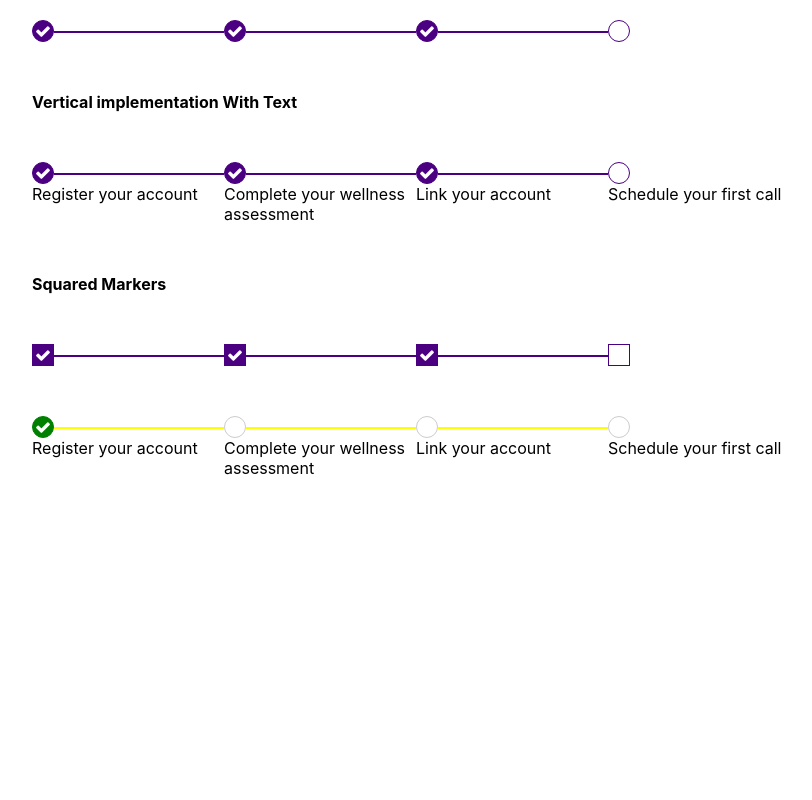
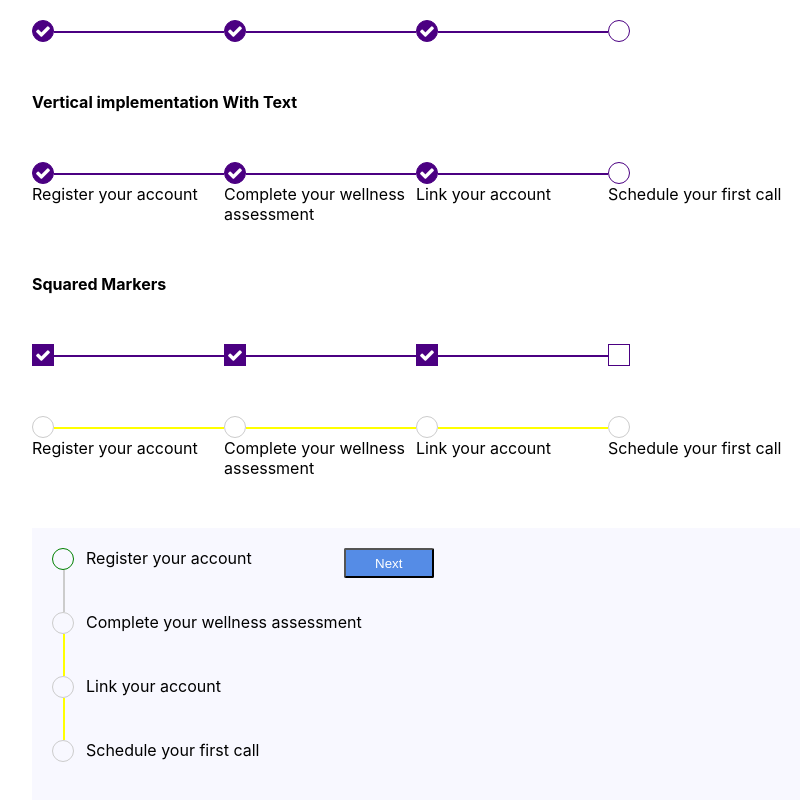
Before and after one commit to rahulsha05x/progress-stepper, a React (Create React App) app: page / in a window 1280 px wide. Shown: the part 444-1244 px from the top of the page, without its empty margins (224-1036 px from the left). Before the commit the page ends 972 px from the top, so only its background shows below. Built offline with nearby package versions, Linux system fonts and the light colour scheme.

Commit message:
Updated progressbar 1 with button

```diff
--- a/src/App.tsx
+++ b/src/App.tsx
@@ -15,6 +15,7 @@ import IconWrapper from './components/molecules/IconContainer/IconWrapper';
 import TextWrapper from './components/molecules/TextWrapper/TextWrapper';
 import Step from './components/molecules/StepperItem/Step';
 import { stepsWithoutText, stepsWithText } from './constants';
+import Button from './components/atoms/Button/Button';
 
 function App() {
   const [progressBarData, setProgressData] = useState({
@@ -25,33 +26,33 @@ function App() {
       {
         id: 1,
         text: <div className="test">Register your account</div>,
-        status: 'Pending'
+        status: 'Pending',
       },
       {
         id: 2,
         text: 'Complete your wellness assessment',
-        status: 'Pending'
+        status: 'Pending',
       },
       {
         id: 3,
         text: 'Link your account',
-        status: 'Pending'
+        status: 'Pending',
       },
       {
         id: 4,
         text: 'Schedule your first call',
-        status: 'Pending'
+        status: 'Pending',
       },
     ],
   });
   let { headerText, steps } = progressBarData;
   const taskHandler = (e: any) => {
-    const currentIndex = 0;/* steps.findIndex((item) => {
+    const currentIndex = 0; /* steps.findIndex((item) => {
       return item.text === e;
     }); */
 
     let tempStep = [...steps];
-    if (currentIndex === 0 && tempStep[currentIndex] ?.status === 'Pending') {
+    if (currentIndex === 0 && tempStep[currentIndex]?.status === 'Pending') {
       tempStep[currentIndex].status = 'Current';
     } else {
       tempStep[currentIndex].status = 'Complete';
@@ -89,7 +90,12 @@ function App() {
       return 'Finished';
     }
   };
-  let activeStep = 2;
+  let [activeStep, setActiveStep] = useState(1);
+  let orientation = 'vertical';
+  const handleButtonClick = (text: string | any) => {
+    console.log('clicked', text);
+    setActiveStep((prev) => prev + 1);
+  };
   return (
     <div className="container">
       <div className="container__row">
@@ -172,6 +178,44 @@ function App() {
                 );
               })}
             </NewProgressBar1>
+            <NewProgressBar1
+              className="stepper-container"
+              activeStep={activeStep}
+              orientation={orientation}
+            >
+              {steps.map((item, index) => {
+                return (
+                  <Step
+                    className={`${getStatus(activeStep, index)}`}
+                    key={item.id}
+                  >
+                    <IconWrapper className="IconClass">
+                      <Circle
+                        completed={
+                          getStatus(activeStep, index) === 'is-completed'
+                            ? true
+                            : false
+                        }
+                        active={activeStep === index + 1}
+                        icon={<i className="fa fa-check"></i>}
+                        color="green"
+                      />
+                      <Line color="yellow" active={activeStep === index + 1} />
+                    </IconWrapper>
+                    <TextWrapper>{item.text}</TextWrapper>
+                    {activeStep === index + 1 && (
+                      <Button
+                        type="button"
+                        className={`btn stepper--btn --${orientation}`}
+                        onClick={() => handleButtonClick(item.text)}
+                      >
+                        Next
+                      </Button>
+                    )}
+                  </Step>
+                );
+              })}
+            </NewProgressBar1>
           </div>
         </div>
       </div>
--- a/src/components/atoms/Button/Button.tsx
+++ b/src/components/atoms/Button/Button.tsx
@@ -5,16 +5,25 @@ interface Props {
   className?: string;
   children: ReactNode;
   disabled?: boolean;
+  type?: string;
+  onClick?: any;
 }
-const Button: React.FC<Props> = ({
+const Button = ({
   className,
   children,
   disabled,
+  type,
+  onClick,
   ...others
-}) => {
-  const buttonClass = ['btn', className?.split(' ')];
+}: Props) => {
+  const buttonClass = `btn ${className}`;
   return (
-    <button className={buttonClass.join(' ')} disabled={disabled} {...others}>
+    <button
+      className={buttonClass}
+      disabled={disabled}
+      onClick={onClick}
+      {...others}
+    >
       {children}
     </button>
   );
--- a/src/components/molecules/StepperItem/Step.tsx
+++ b/src/components/molecules/StepperItem/Step.tsx
@@ -17,9 +17,11 @@ export const Step = ({
 }: StepProps) => {
   const getChildren = () => {
     return React.Children.map(children, (child, index) => {
-      return React.cloneElement(child, {
-        itemIndex: index,
-      });
+      if (child) {
+        return React.cloneElement(child, {
+          itemIndex: index,
+        });
+      }
     });
   };
   const child = getChildren();
--- a/src/components/molecules/TextWrapper/TextWrapper.tsx
+++ b/src/components/molecules/TextWrapper/TextWrapper.tsx
@@ -3,10 +3,15 @@ import React from 'react';
 const TextWrapper = ({
   children,
   className = '',
+  isVisible = true,
 }: {
   children: any;
+  isVisible?: boolean;
   className?: string;
 }) => {
+  if (!isVisible) {
+    return <div className={`progress-text ${className}`}> </div>;
+  }
   return <div className={`progress-text ${className}`}>{children}</div>;
 };
 
--- a/src/components/progress-ui/NewProgressBar.scss
+++ b/src/components/progress-ui/NewProgressBar.scss
@@ -82,3 +82,19 @@
     }
   }
 }
+.stepper--btn {
+  height: 30px;
+  width: 90px;
+  &.--vertical {
+    margin-left: 80px;
+  }
+}
+.stepper-container {
+  background-color: #f8f8ff;
+  padding: 20px;
+}
+.progress-step {
+  &.liholder {
+    border-bottom: 1px solid yellow;
+  }
+}
--- a/src/components/progress-ui/ProgressBar1.tsx
+++ b/src/components/progress-ui/ProgressBar1.tsx
@@ -5,11 +5,13 @@ export interface StepData {
   text?: string | object;
   status?: string;
   id: number;
+  className: string;
   progress?: number;
 }
 interface Props {
   steps: StepData[];
   activeStep: number;
+  className: string;
   orientation?: string;
   color?: string;
   content?: any;
@@ -29,9 +31,11 @@ export const getStatus = (activeStep: number, index: number) => {
 const NewProgressBar1: React.FC<any> = ({
   steps,
   activeStep,
+  align = 'center',
   orientation = 'horizontal',
   color,
   content,
+  className = '',
   children,
 }) => {
   let currentItemStatus: string;
@@ -47,7 +51,9 @@ const NewProgressBar1: React.FC<any> = ({
   const renderChild = renderChildren();
   return (
     <div>
-      <ul className={`progress-tracker --${orientation}`}>{renderChild}</ul>
+      <ul className={`progress-tracker --${orientation} ${className}`}>
+        {renderChild}
+      </ul>
     </div>
   );
 };
```
